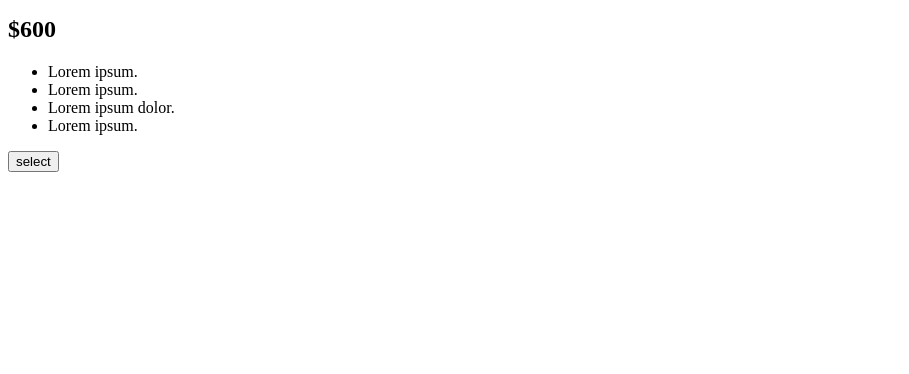
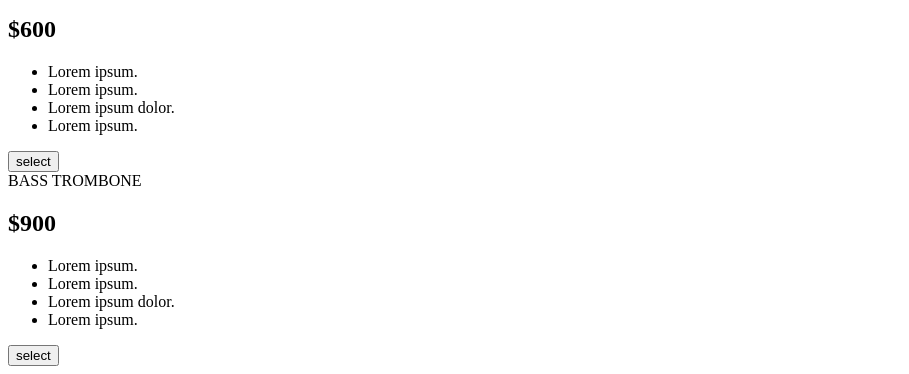
Before and after one commit to usman-203/Product-Landing-Page-2, a plain HTML site: page Index.html in a window 1280 px wide. Shown: the part 1154-1528 px from the top of the page, without its empty margins (0-909 px from the left). Before the commit the page ends 1334 px from the top, so only its background shows below. Drawn offline with Linux system fonts and the light colour scheme.

Commit message:
commit 7

```diff
--- a/Index.html
+++ b/Index.html
@@ -62,6 +62,17 @@
         </ul>
         <button>select</button>
     </div>
+    <div>
+        <div>BASS TROMBONE </div>
+        <h2>$900</h2>
+        <ul>
+            <li>Lorem ipsum.</li>
+            <li>Lorem ipsum.</li>
+            <li>Lorem ipsum dolor.</li>
+            <li>Lorem ipsum.</li>
+        </ul>
+        <button>select</button>
+    </div>
 </bod>
 
 </html>
```
